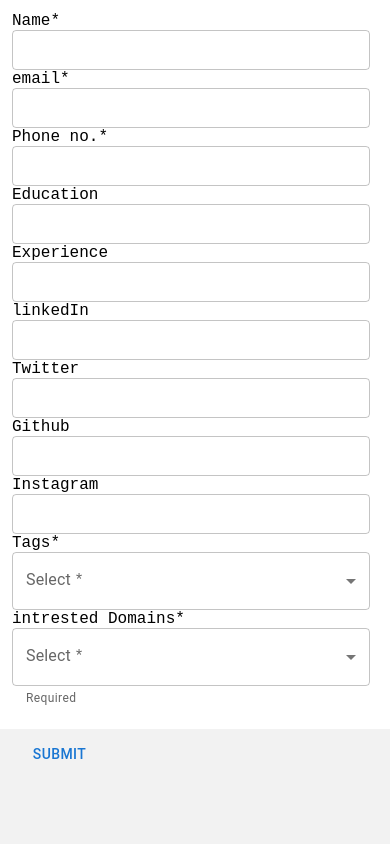
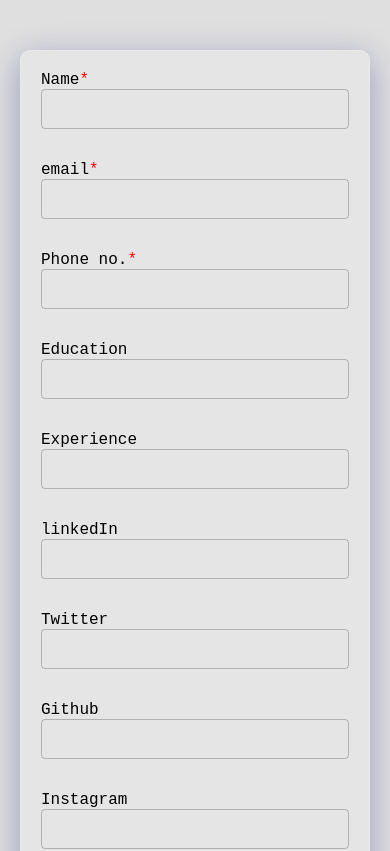
Before and after one commit to accio-Test-Projects/work-place-FE, a React (Create React App) app: page /onboarding/candidate in a window 390 px wide. Shown: the top 851 px of the page. Built offline with nearby package versions, Linux system fonts and the light colour scheme; a web font is replaced by a local one.

Commit message:
Candidate onboarding page , responsive.

```diff
--- a/src/Components/OnboardingForm/CandidateOnboarding/index.js
+++ b/src/Components/OnboardingForm/CandidateOnboarding/index.js
@@ -1,5 +1,6 @@
 import React, { useState, useEffect } from "react";
-import { TextField, Grid, Box, Button } from "@mui/material";
+import { TextField, Grid, Box } from "@mui/material";
+import Button from "@mui/material/Button";
 import MenuItem from "@mui/material/MenuItem";
 import FormControl from "@mui/material/FormControl";
 import Select from "@mui/material/Select";
@@ -26,7 +27,6 @@ const MenuProps = {
 };
 
 function CandidateONboarding() {
-
   const theme = useTheme();
   const [candidateInfo, setCandidateInfo] = React.useState({
     name: "",
@@ -62,40 +62,61 @@ function CandidateONboarding() {
   };
 
   const submitInfo = async (e) => {
-    let userInfo=JSON.parse(localStorage.getItem("user"));
-    let userId=userInfo.uid;
+    let userInfo = JSON.parse(localStorage.getItem("user"));
+    let userId = userInfo.uid;
     e.preventDefault();
-    alert('submit')
+    alert(`Hey ${candidateInfo.name}, Your information saved successfully !!`);
     console.log(candidateInfo);
     try {
       const docRef = await addDoc(collection(db, "usersData"), {
         ...candidateInfo,
-        userId:userId
+        userId: userId,
       });
       console.log("Document written with ID: ", docRef.id);
     } catch (e) {
       console.error("Error adding document: ", e);
     }
+
+   setCandidateInfo({
+      name: "",
+      email: "",
+      phone: "",
+      skills: [],
+      domain: [],
+      socialMedia: {
+        linkedIn: "",
+        github: "",
+        twitter: "",
+        instagram: "",
+      },
+    });
   };
   return (
     <div
       style={{
-        backgroundColor: "#F2F2F2",
+        backgroundColor: "#dfdfdf",
         minHeight: "100vh",
+        display: "grid",
+        placeItems: "center",
       }}
     >
       <form onSubmit={(e) => submitInfo(e)}>
         <div
           style={{
             maxWidth: "1100px",
-            margin: "auto",
-            background: "#fff",
+            margin: "50px 20px 0 20px ",
             padding: "20px",
+            backgroundColor: "rgba( 255, 255, 255, 0.2 )",
+            boxShadow: "0 8px 32px 0 rgba( 31, 38, 135, 0.37 )",
+            borderRadius: "10px",
+            border: "1px solid rgba( 255, 255, 255, 0.18 )",
           }}
         >
-          <Grid container spacing={1}>
-            <Grid xs={12} md={6}>
-              <label>Name*</label>
+          <Grid container columnSpacing={2} rowSpacing={4}>
+            <Grid item xs={12} md={6}>
+              <label>
+                Name<span style={{ color: "red" }}>*</span>
+              </label>
               <TextField
                 required
                 value={candidateInfo.name}
@@ -110,8 +131,10 @@ function CandidateONboarding() {
                 variant="outlined"
               />
             </Grid>
-            <Grid xs={12} md={6}>
-              <label>email*</label>
+            <Grid item xs={12} md={6}>
+              <label>
+                email<span style={{ color: "red" }}>*</span>
+              </label>
               <TextField
                 required
                 type="email"
@@ -128,8 +151,10 @@ function CandidateONboarding() {
               />
             </Grid>
 
-            <Grid xs={12} md={6}>
-              <label>Phone no.*</label>
+            <Grid item xs={12} md={6}>
+              <label>
+                Phone no.<span style={{ color: "red" }}>*</span>
+              </label>
               <TextField
                 required
                 type="number"
@@ -147,7 +172,7 @@ function CandidateONboarding() {
               />
             </Grid>
 
-            <Grid xs={12} md={12}>
+            <Grid item xs={12} md={8}>
               <label>Education</label>
               <TextField
                 value={candidateInfo.education}
@@ -163,7 +188,7 @@ function CandidateONboarding() {
               />
             </Grid>
 
-            <Grid xs={12} md={12}>
+            <Grid item xs={12} md={8}>
               <label>Experience</label>
               <TextField
                 value={candidateInfo.experience}
@@ -179,7 +204,7 @@ function CandidateONboarding() {
               />
             </Grid>
 
-            <Grid xs={12} md={6}>
+            <Grid item xs={12} md={6}>
               <label>linkedIn</label>
               <TextField
                 value={candidateInfo.socialMedia.linkedIn}
@@ -200,7 +225,7 @@ function CandidateONboarding() {
                 variant="outlined"
               />
             </Grid>
-            <Grid xs={12} md={6}>
+            <Grid item xs={12} md={5}>
               <label>Twitter</label>
               <TextField
                 value={candidateInfo.socialMedia.twitter}
@@ -222,7 +247,7 @@ function CandidateONboarding() {
               />
             </Grid>
 
-            <Grid xs={12} md={6}>
+            <Grid item xs={12} md={6}>
               <label>Github</label>
               <TextField
                 value={candidateInfo.socialMedia.github}
@@ -240,7 +265,7 @@ function CandidateONboarding() {
                 variant="outlined"
               />
             </Grid>
-            <Grid xs={12} md={6}>
+            <Grid item xs={12} md={5}>
               <label>Instagram</label>
               <TextField
                 value={candidateInfo.socialMedia.instagram}
@@ -262,14 +287,15 @@ function CandidateONboarding() {
               />
             </Grid>
 
-            <Grid xs={12} md={6}>
-              <la>Tags*</la>
+            <Grid item xs={12} md={6}>
+              <la>
+                Tags<span style={{ color: "red" }}>*</span>
+              </la>
               <FormControl required sx={{ width: "100%" }}>
                 <InputLabel id="demo-multiple-checkbox-label">
                   Select
                 </InputLabel>
                 <Select
-                  fullWidth
                   labelId="demo-multiple-checkbox-label"
                   id="demo-multiple-checkbox"
                   multiple
@@ -290,14 +316,16 @@ function CandidateONboarding() {
                 </Select>
               </FormControl>
             </Grid>
-            <Grid xs={12} md={6}>
-              <la>intrested Domains*</la>
+            <Grid item xs={12} md={6}>
+              <la>
+                interested Domains<span style={{ color: "red" }}>*</span>
+              </la>
               <FormControl fullWidth required sx={{ minWidth: "100%" }}>
                 <InputLabel id="demo-simple-select-required-label">
                   Select
                 </InputLabel>
                 <Select
-                  fullWidth
+                  sx={{ width: "85%" }}
                   labelId="demo-simple-select-required-label"
                   id="demo-simple-select-required"
                   value={candidateInfo.domain}
@@ -316,7 +344,13 @@ function CandidateONboarding() {
             </Grid>
           </Grid>
         </div>
-        <Button type="submit">Submit</Button>
+        <Button
+          variant="contained"
+          type="submit"
+          sx={{ m: 4, ml: 2, boxShadow: " 2px 4px 10px 2px #4b4b4b" }}
+        >
+          Submit
+        </Button>
       </form>
     </div>
   );
```
